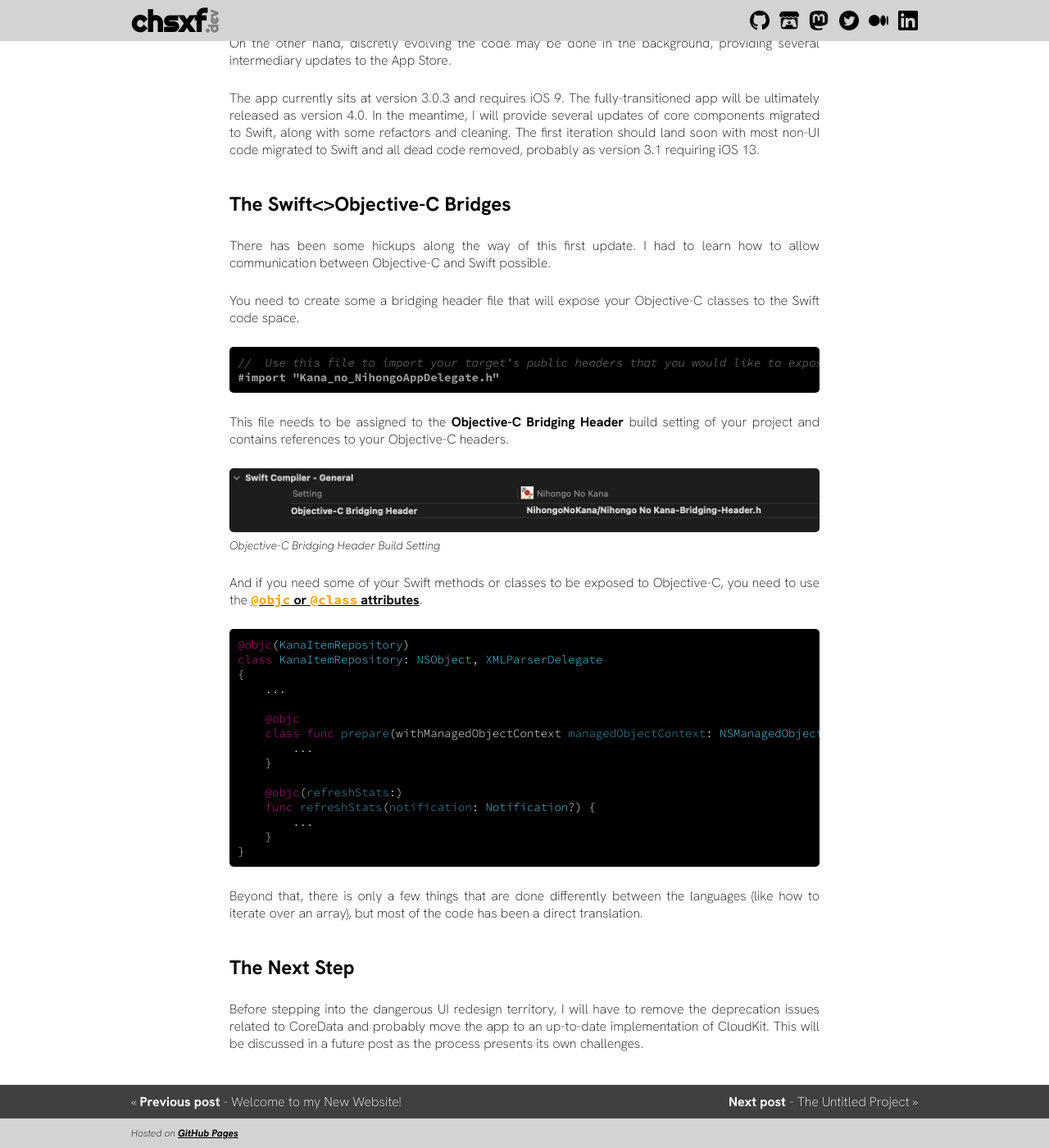
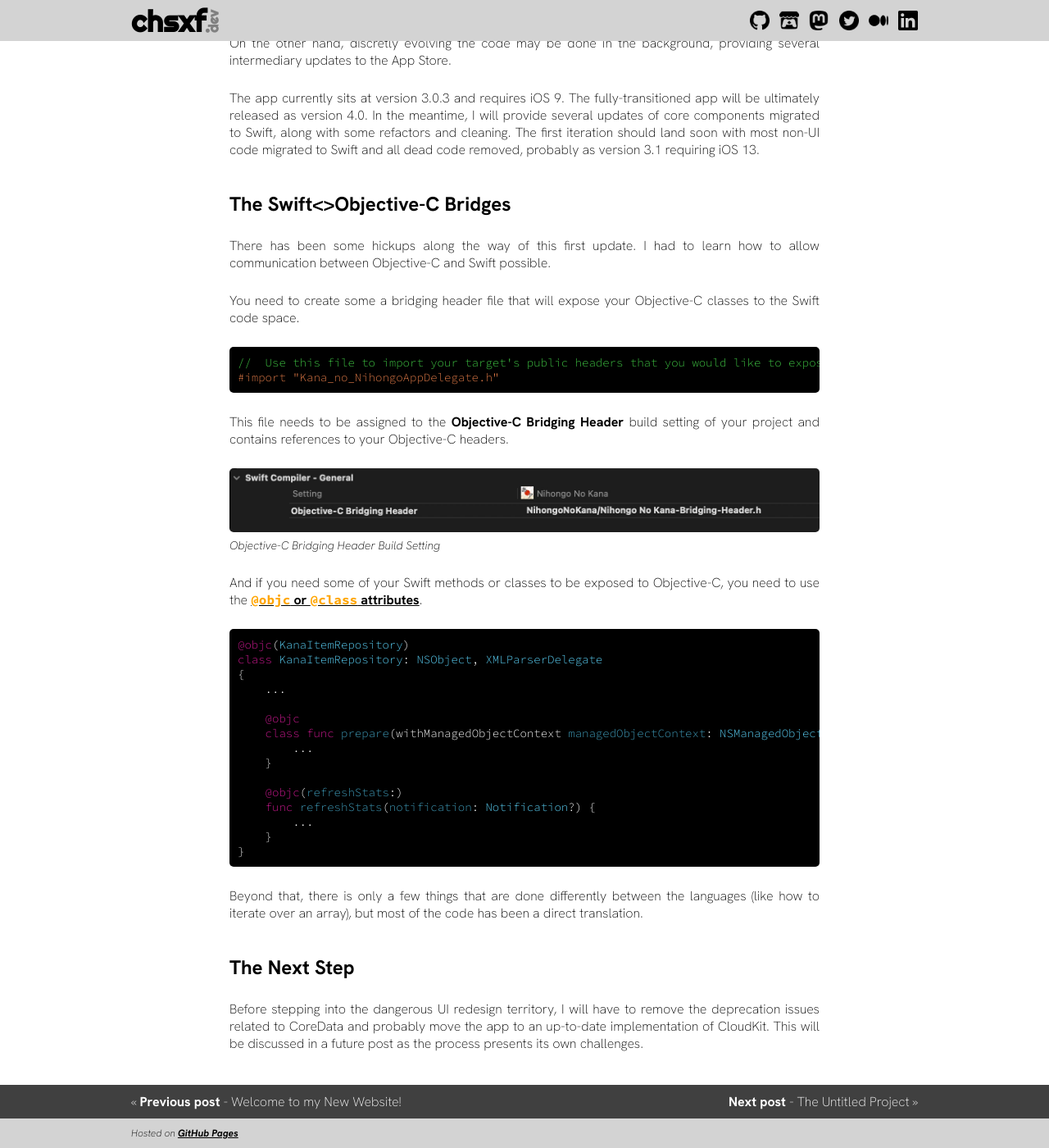
Before and after one commit to chsxf/chsxf, a Jekyll site: the page built from _posts/2021-12-05-1-objc-to-swift-part1.md, in a window 1280 px wide and 1400 px high, scrolled down 2198 px. Shown: the whole window at 82% size. Built offline with Jekyll 4.4.1, drawn with Linux system fonts in a browser that asks for light colours.

Commit message:
🐛 Small design fixes

```diff
--- a/_sass/code-highlight.scss
+++ b/_sass/code-highlight.scss
@@ -3,7 +3,7 @@ pre.highlight {
   color: white;
   background-color: black;
   font-size: 14px;
-  overflow: scroll;
+  overflow: auto;
   border-radius: 5px;
 
   * {
@@ -22,12 +22,10 @@ pre.highlight {
   font-style: italic;
 }
 .highlight .cp {
-  color: #999999;
-  font-weight: bold;
+  color: #E47C48;
 }
 .highlight .c1 {
-  color: #999988;
-  font-style: italic;
+  color: #41CC45;
 }
 .highlight .cs {
   color: #999999;
```
